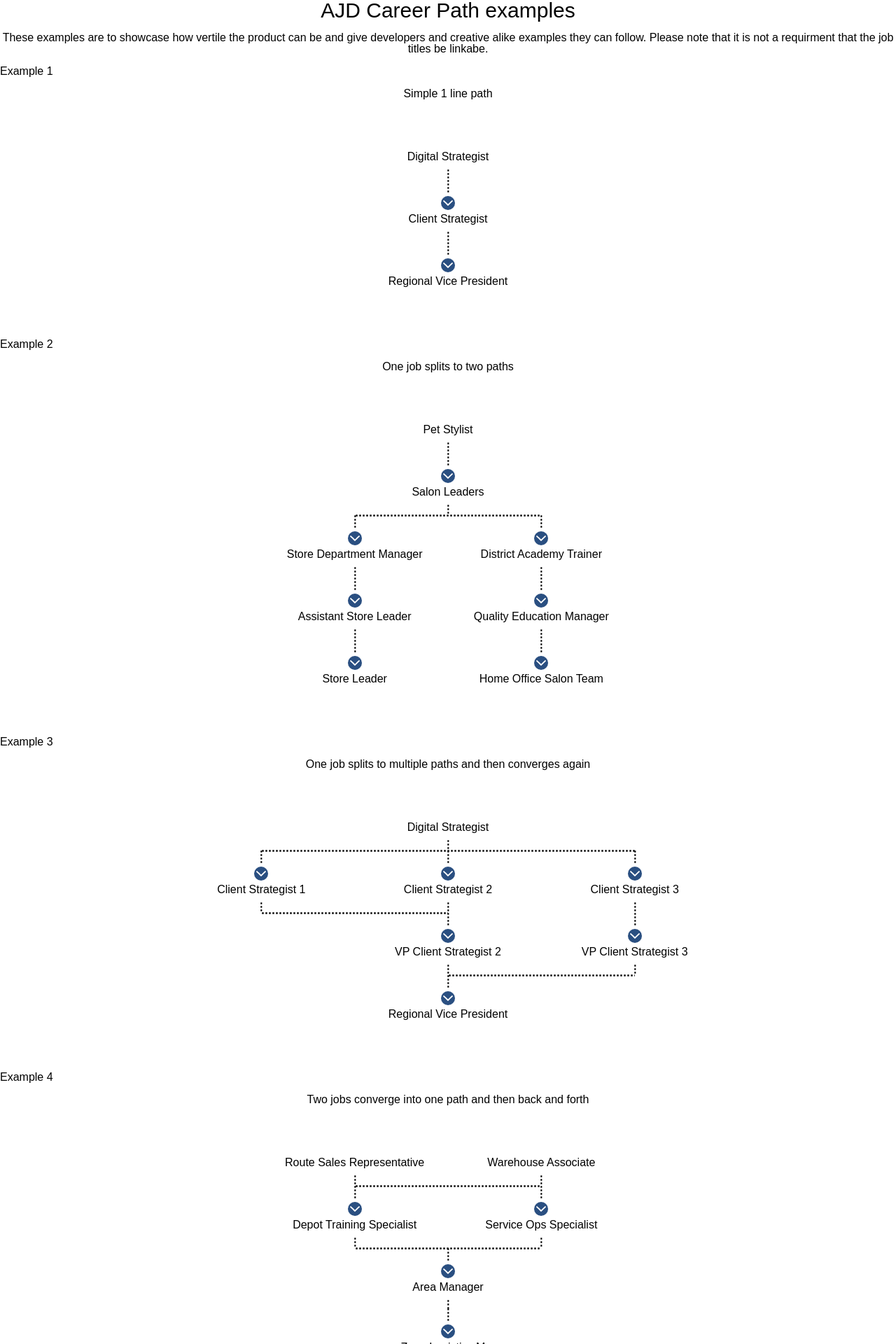
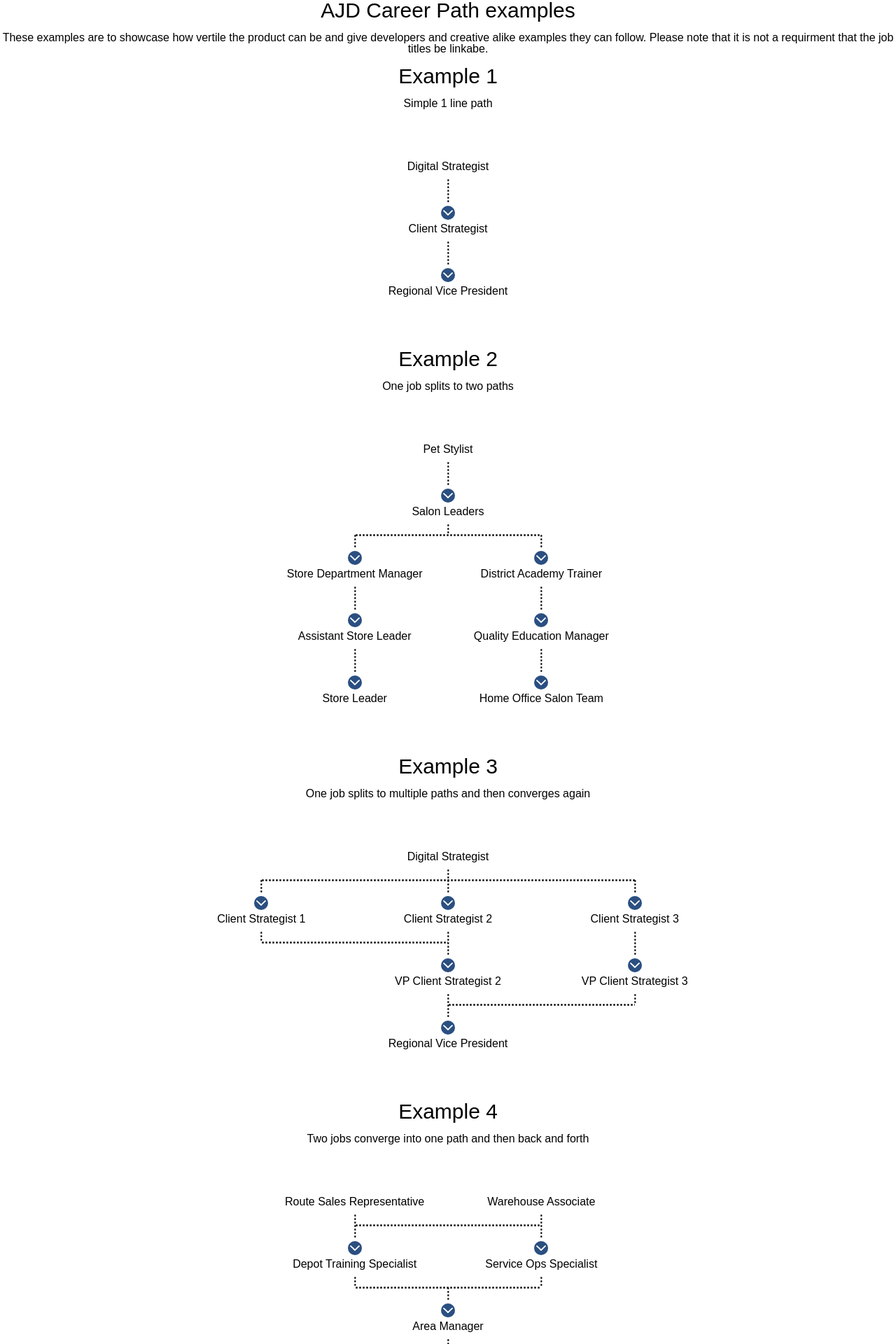
Before and after one commit to radancyco/tb-ajd-template, a Jekyll site: the page examples/career-path/index.html, which Jekyll copies as it is, in a window 1280 px wide. Shown: the top 1920 px of the page at 70% size. Built offline with Jekyll 4.4.1, drawn with Linux system fonts in a browser that asks for light colours.

Commit message:
CSS tweaks

```diff
--- a/examples/career-path/index.html
+++ b/examples/career-path/index.html
@@ -10,11 +10,13 @@
 
 <body>
 
+  <main>
+
         <h1>AJD Career Path examples</h1>
 
         <p>These examples are to showcase how vertile the product can be and give developers and creative alike examples they can follow. Please note that it is not a requirment that the job titles be linkabe.</p>
 
-        <h2>Example 1</h2>
+        <h1>Example 1</h1>
 
         <p>Simple 1 line path</p>
 
@@ -55,7 +57,7 @@
 
 
 
-        <h2>Example 2</h2>
+        <h1>Example 2</h1>
 
         <p>One job splits to two paths</a></p>
 
@@ -125,7 +127,7 @@
 
 
 
-    <h2>Example 3</h2>
+    <h1>Example 3</h1>
 
     <p>One job splits to multiple paths and then converges again</p>
 
@@ -188,7 +190,7 @@
 
 
 
-        <h2>Example 4</h2>
+        <h1>Example 4</h1>
 
         <p>Two jobs converge into one path and then back and forth</p>
 
@@ -275,7 +277,8 @@
 
 
 
-    <h1>Example 5</h1></h1>
+    <h1>Example 5</h1>
+
     <p>One job splits into two paths and one of those jobs splits into another two paths and all converge</p>
 
 
@@ -377,5 +380,7 @@
         </li>
     </ul>
 
+  </main>
+
 </body>
 </html>
--- a/examples/career-path/scss/styles.scss
+++ b/examples/career-path/scss/styles.scss
@@ -145,7 +145,7 @@ p {
 body {
 	font-family: arial;
 }
-h1 {
+h1, h2 {
 	text-align: center;
 	font-size: 30px;
 }
```
Also changed, not shown: examples/career-path/css/styles.css.
